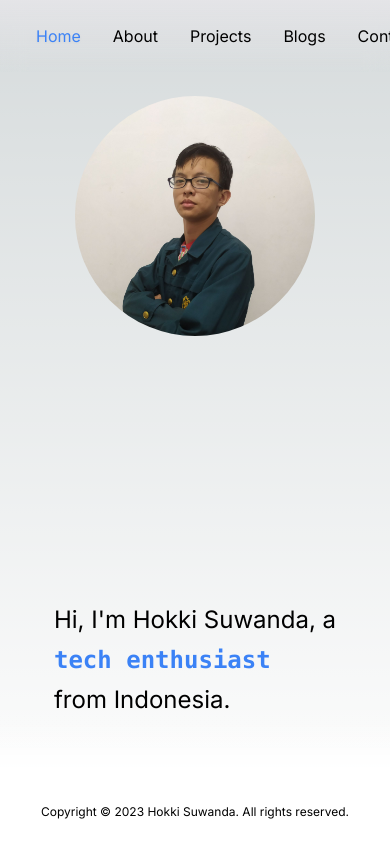
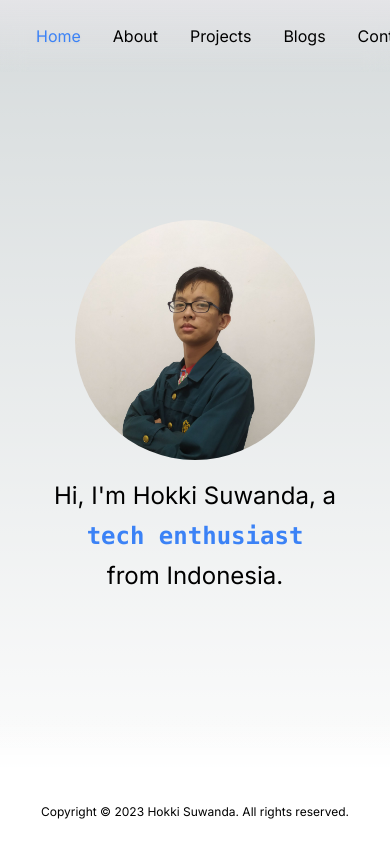
Before and after one commit to hokkyss/Portfolio, a Next.js app: page / in a window 390 px wide. Built offline with nearby package versions, Linux system fonts and the light colour scheme.

Commit message:
fix: layout for smaller screen

```diff
--- a/app/layout.tsx
+++ b/app/layout.tsx
@@ -12,7 +12,19 @@ const inter = Inter({ subsets: ['latin'] });
 export const metadata: Metadata = {
   colorScheme: 'light dark',
   description:
-    "I'm Hokki Suwanda, a fullstack software engineer. A Computer Science Fresh Graduate. A graduated undergraduate student full of enthusiasm and motivation with problem solving capabilities. Very excited to learn something new. Always fulfilling all responsibilities heartfully. Pursuing career as a fullstack software engineer. Used quite lot of tech stacks.",
+    "I'm Hokki Suwanda, a fullstack software engineer. A Computer Science Fresh Graduate. Full of enthusiasm and motivation with problem solving capabilities. Very excited to learn something new. Always fulfilling all responsibilities wholeheartedly. Pursuing career as a fullstack software engineer. Used quite lot of tech stacks.",
+  keywords: [
+    'Hokki Suwanda',
+    'hokkyss',
+    'software engineer',
+    'fullstack engineer',
+    'front end engineer',
+    'back end engineer',
+    'web developer',
+    'ITB',
+    'Bandung Institute of Technology',
+    'Institut Teknologi Bandung',
+  ],
   title: 'hokkyss | Hokki Suwanda',
 };
 
--- a/app/page.tsx
+++ b/app/page.tsx
@@ -18,12 +18,13 @@ export default async function HomePage(_props: HomePageProps) {
   return (
     <section
       className={twMerge(
-        'flex flex-col h-full items-center justify-between gap-y-5',
-        'md:flex-row md:justify-center md:gap-x-5',
+        'relative',
+        'flex flex-col justify-center h-full items-center gap-y-5',
+        'md:flex-row md:gap-x-5',
       )}
     >
       <Image alt="Me" className="w-60 h-60 rounded-full" fetchPriority="high" priority src={me} />
-      <div className="text-2xl flex flex-col gap-y-2">
+      <div className="text-2xl flex flex-col gap-y-2 text-center md:text-start">
         <h1>Hi, I&apos;m Hokki Suwanda, a</h1>
         <Occupations occupations={['fullstack engineer', 'motivated learner', 'tech enthusiast']} />
         <h1>from Indonesia.</h1>
```
